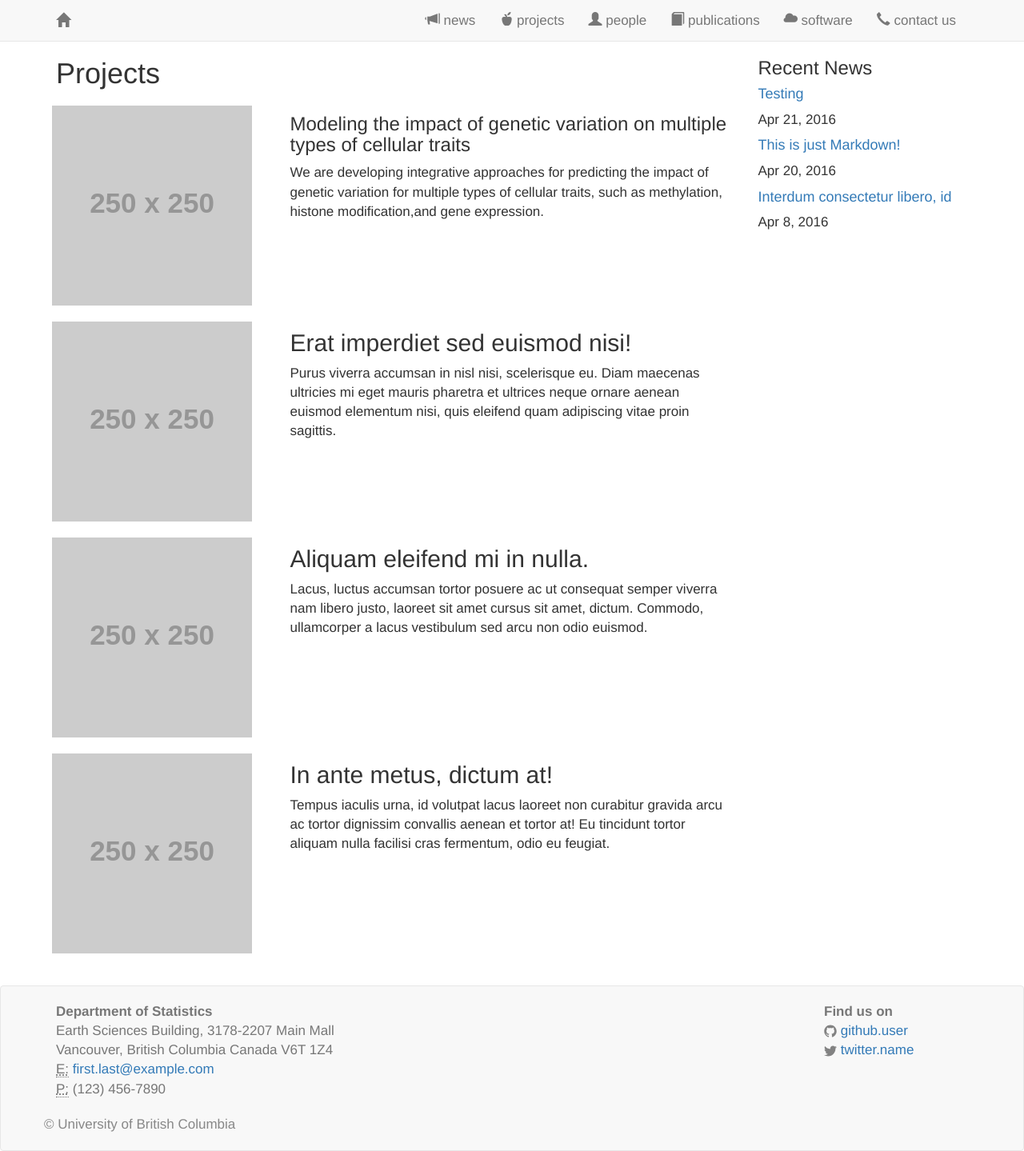
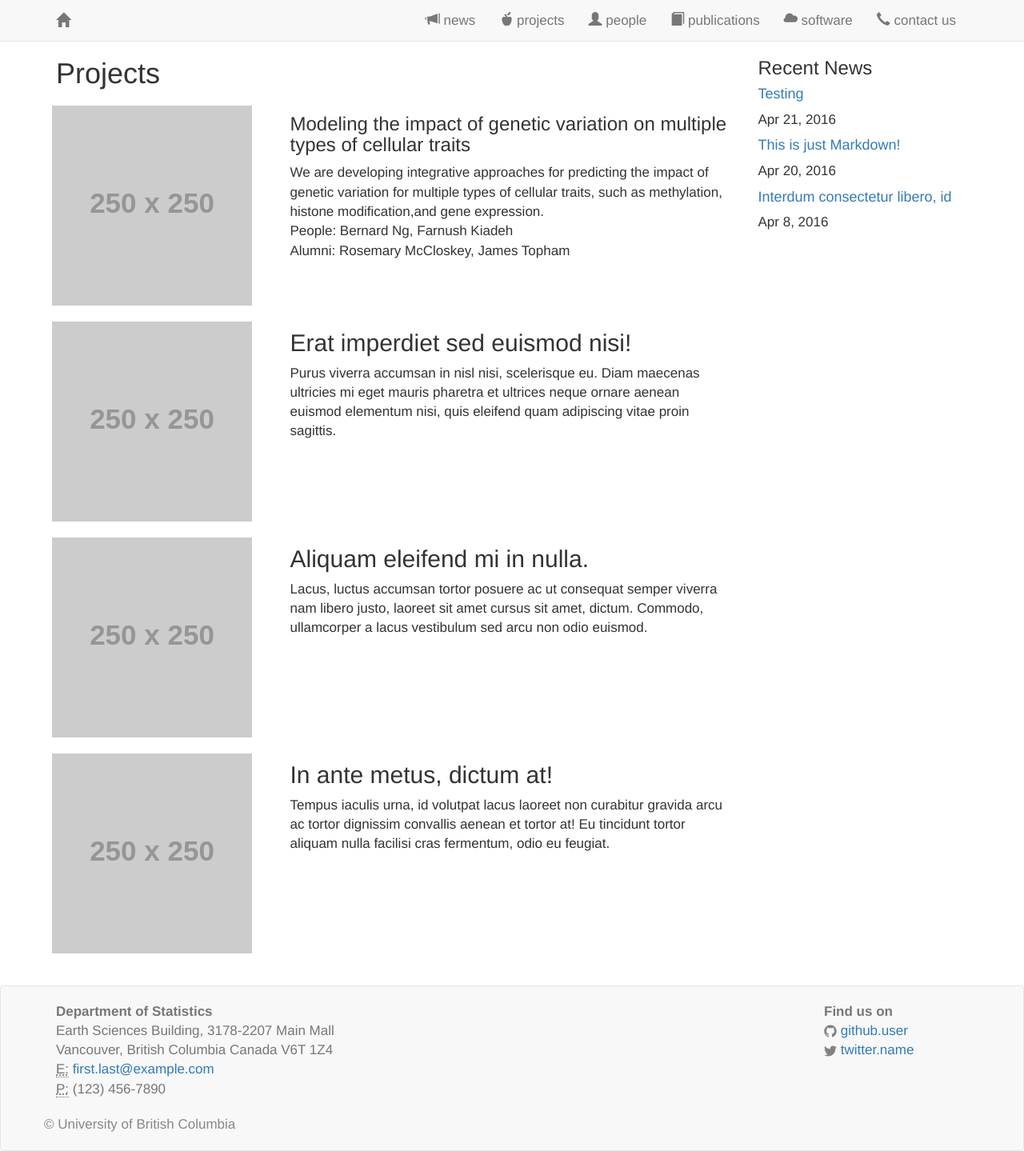
Before and after one commit to saramostafavi/saramostafavi.github.io, a Jekyll site: the page built from projects.html, in a window 1280 px wide. Shown: the whole page at 80% size. Built offline with Jekyll 4.4.1, drawn with Linux system fonts in a browser that asks for light colours; nearby versions of some CDN libraries; a style sheet for code colours, icons or effects is not loaded.

Commit message:
Update projects.html

```diff
--- a/projects.html
+++ b/projects.html
@@ -12,6 +12,10 @@ layout: page
         <div class="content">
             We are developing integrative approaches for predicting the impact of genetic variation
             for multiple types of cellular traits, such as methylation, histone modification,and gene expression.
+            <br>
+            People: Bernard Ng, Farnush Kiadeh
+            <br>
+            Alumni: Rosemary McCloskey, James Topham
         </div>
     </div>
 </div>
```
